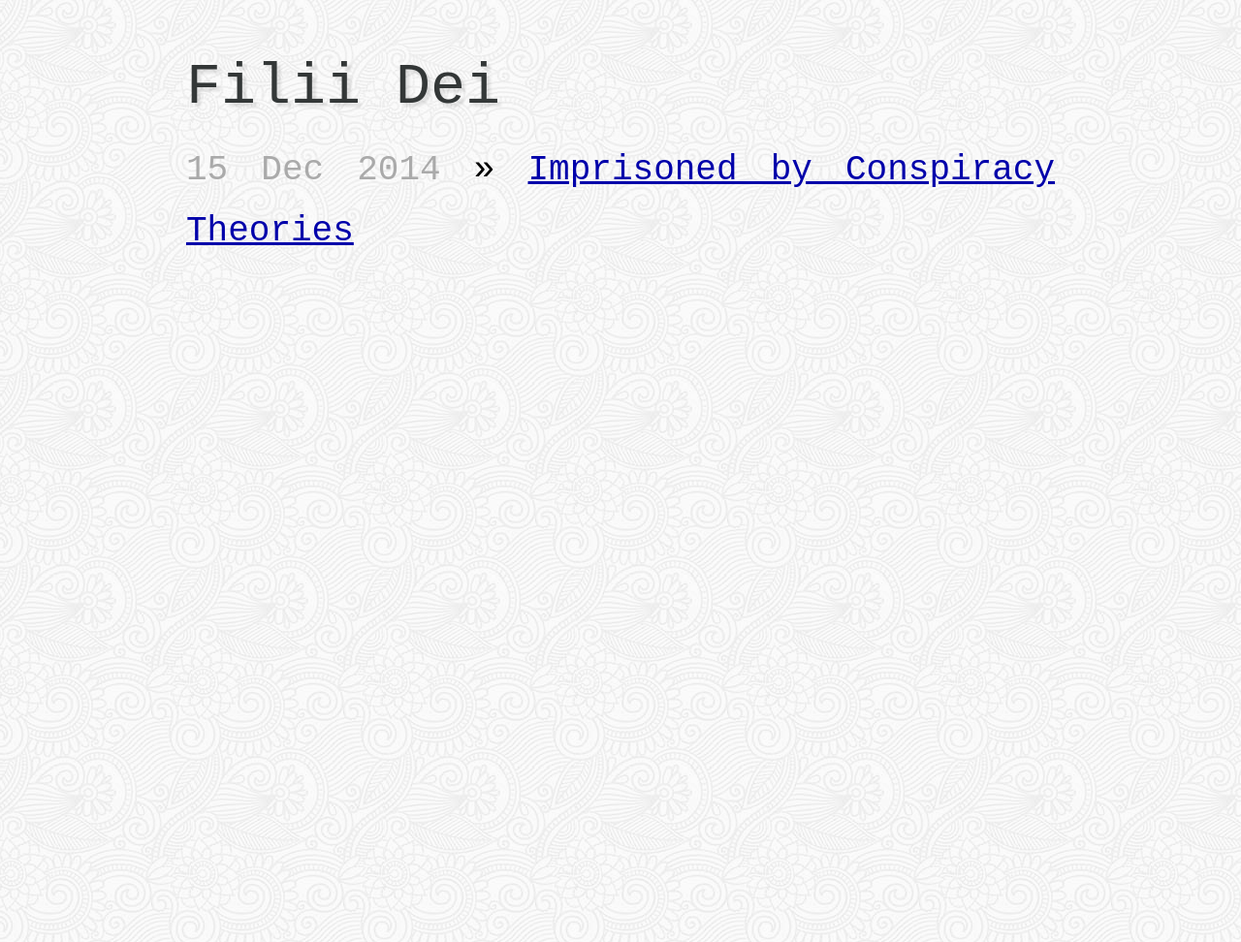
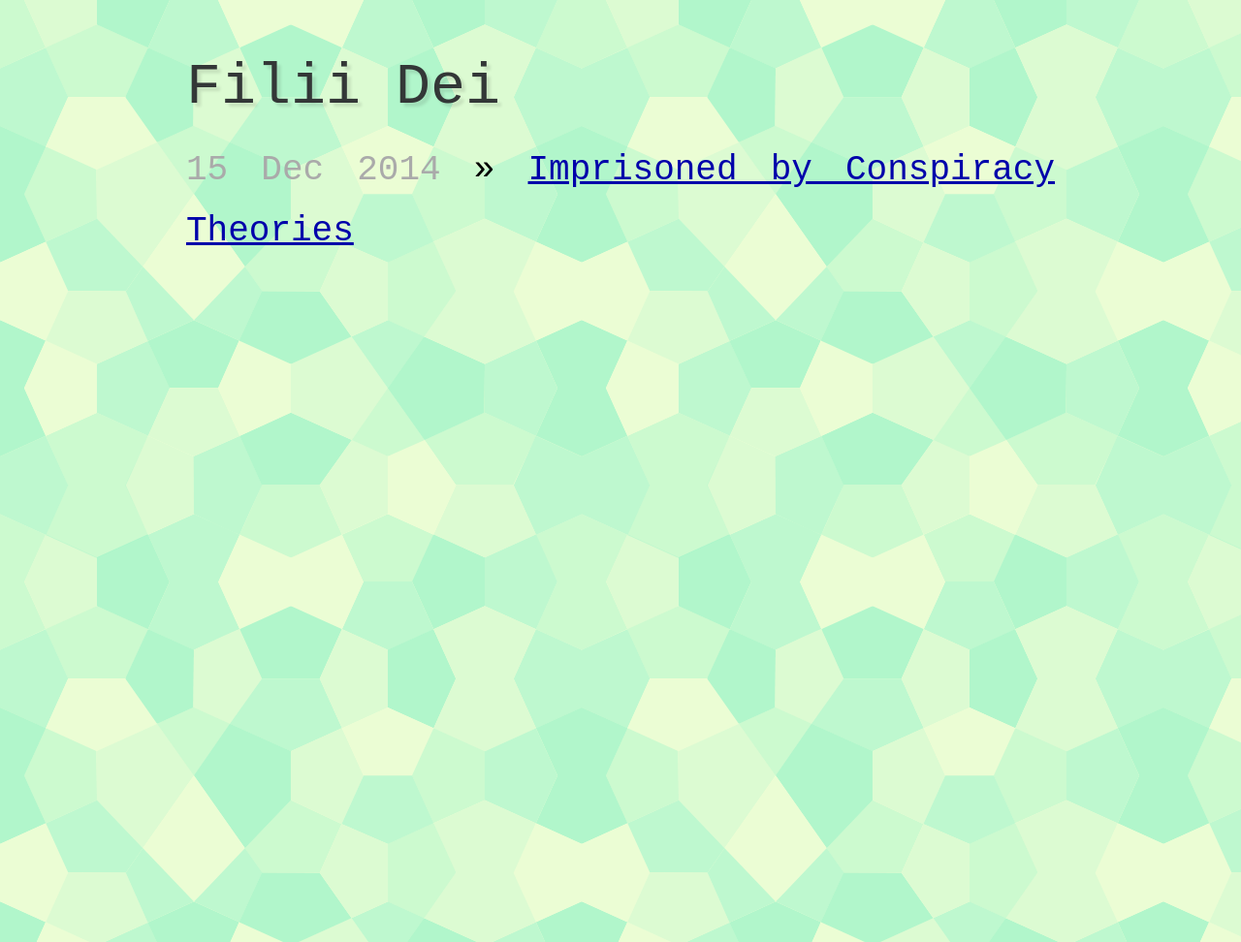
Before and after one commit to afrikatoliek/afrikatoliek.github.io, a Jekyll site: the page built from index.html, in a window 1280 px wide. Shown: the whole page at 97% size. Built offline with Jekyll 4.4.1, drawn with Linux system fonts in a browser that asks for light colours; nearby versions of some CDN libraries; some web fonts are replaced.

Commit message:
Trying more background patterns.

```diff
--- a/css/screen.css
+++ b/css/screen.css
@@ -15,7 +15,7 @@ html, body {
 
 body {
   background-color: white;
-  background-image: url(../images/subtlepatterns.com/symphony.png);
+  background-image: url(../images/subtlepatterns.com/congruent_pentagon.png);
   font-family: 'Roboto', sans-serif;
   *font-size: medium;
   text-align: center;
```
Also changed, not shown: images/subtlepatterns.com/congruent_pentagon.png (added), images/subtlepatterns.com/crossword.png (added), images/subtlepatterns.com/eight_horns.png (added), images/subtlepatterns.com/geometry2.png (added), images/subtlepatterns.com/green_gobbler.png (added), images/subtlepatterns.com/green_gobbler_@2X.png (added), images/subtlepatterns.com/grey.png (added), images/subtlepatterns.com/grey_@2X.png (added), images/subtlepatterns.com/shattered.png (added), images/subtlepatterns.com/shattered_@2X.png (added), images/subtlepatterns.com/square_bg.png (added), images/subtlepatterns.com/square_bg_@2X.png (added), images/subtlepatterns.com/swirl_pattern.png (added), images/subtlepatterns.com/tree_bark.png (added).
